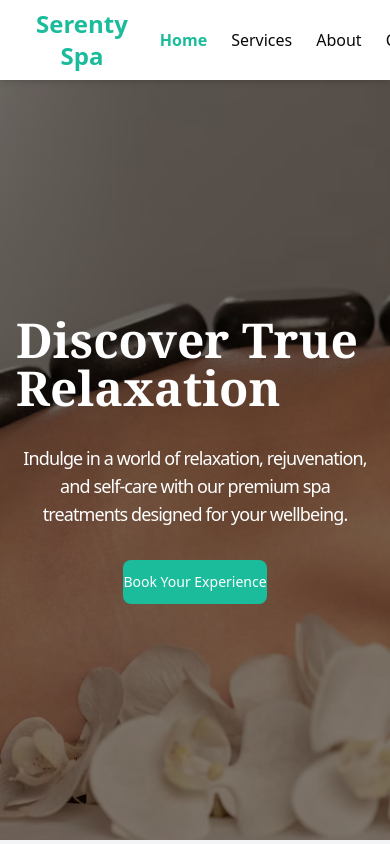
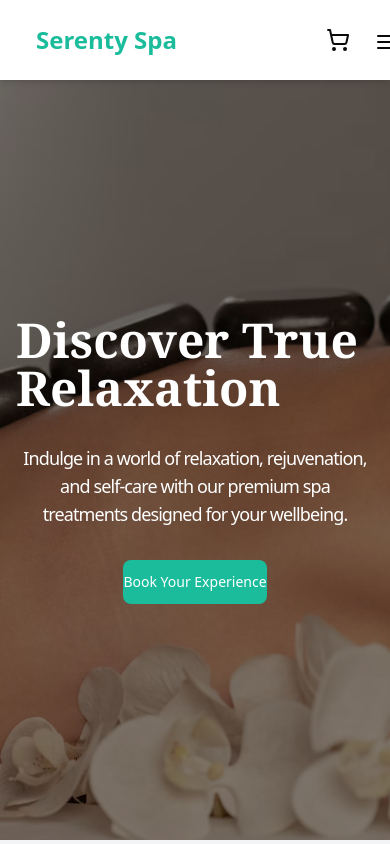
Before and after one commit to hoangitusk20/morden_spa, a Next.js app in the folder frontend/: page / in a window 390 px wide. Shown: the top 844 px of the page. Built offline with nearby package versions, Linux system fonts and the light colour scheme.

Commit message:
Fix nav bar

```diff
--- a/frontend/src/shared/Navbar.tsx
+++ b/frontend/src/shared/Navbar.tsx
@@ -2,10 +2,10 @@
 
 import { usePathname } from "next/navigation";
 
-import React from "react";
+import React, { useState } from "react";
 import Link from "next/link";
 import { Button } from "@/components/ui/button";
-import { ShoppingCart } from "lucide-react";
+import { Menu, ShoppingCart } from "lucide-react";
 
 const Navbar = () => {
   const navLinks = [
@@ -16,15 +16,19 @@ const Navbar = () => {
   ];
 
   const pathname = usePathname();
+  const [isOpenMenu, setIsOpenMenu] = useState(false);
 
   return (
     <header className="bg-white/95 h-20 fixed top-0 left-0 right-0 z-20 shadow-md">
       <div className="container-custom mx-auto flex justify-between items-center h-full ">
-        <h2 className="text-2xl text-primary font-bold text-center mx-5">
+        <Link
+          className="text-2xl text-primary font-bold text-center mx-5"
+          href="/"
+        >
           Serenty Spa
-        </h2>
+        </Link>
 
-        <div className="">
+        <div className="hidden md:flex items-center">
           {navLinks.map((link) => (
             <Link
               key={link.label}
@@ -38,9 +42,44 @@ const Navbar = () => {
           ))}
         </div>
 
-        <div className="flex items-center">
-          <ShoppingCart className="mx-3" />
-          <Button className="mx-3">Book now</Button>
+        <div className="flex items-center relative">
+          <ShoppingCart className="mx-6" />
+          {/* <Button className="mx-3">Book now</Button> */}
+
+          {/* Show menu on mobile */}
+          <div className="md:hidden">
+            <button
+              className="p-0  bg-white hover:bg-white"
+              onClick={() => setIsOpenMenu(!isOpenMenu)}
+            >
+              <Menu className="absolute top-0.5" />
+            </button>
+          </div>
+        </div>
+        {/* Mobile menu */}
+        <div
+          className={`
+          absolute w-full top-20 right-0 bg-white shadow-lg rounded-lg p-4 z-10
+          transition-all duration-300 ease-in-out
+          transform ${
+            isOpenMenu
+              ? "opacity-100 translate-y-0"
+              : "opacity-0 -translate-y-4 pointer-events-none"
+          }
+        `}
+        >
+          {navLinks.map((link) => (
+            <Link
+              key={link.label}
+              href={link.href}
+              className={`block px-4 py-2 hover:bg-gray-100 ${
+                pathname == link.href ? "text-primary font-semibold" : ""
+              }`}
+              onClick={() => setIsOpenMenu(false)}
+            >
+              {link.label}
+            </Link>
+          ))}
         </div>
       </div>
     </header>
```
